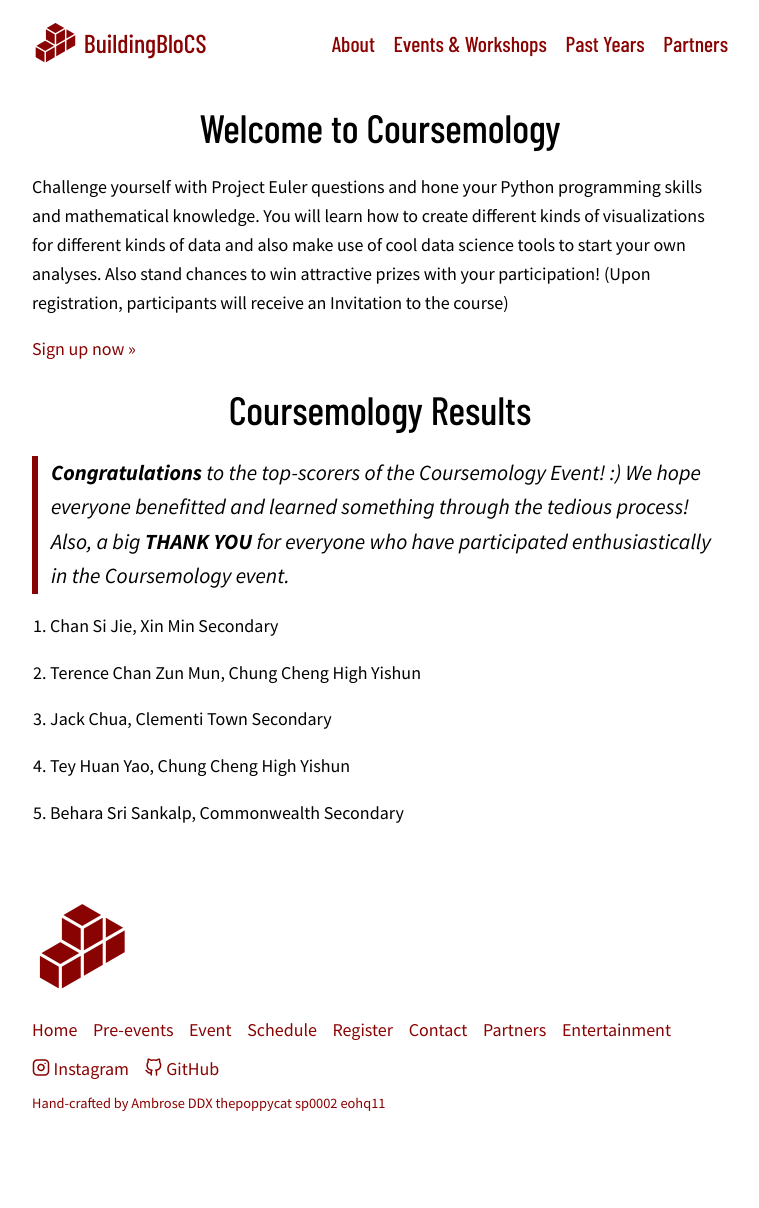
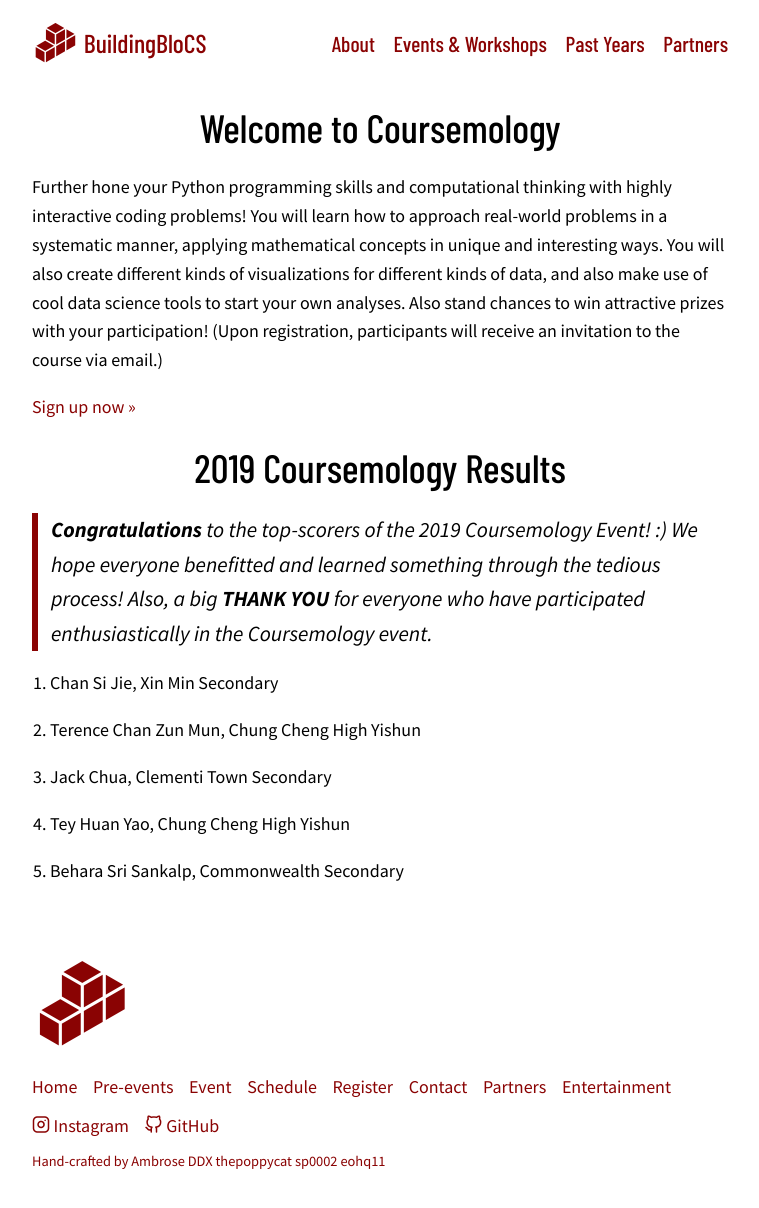
Before and after one commit to buildingblocs/2020, a Jekyll site: the page built from pre-event/coursemology/index.md, in a window 1280 px wide and 1219 px high. Shown: the top 1208 px of the window, without its empty margins (260-1019 px from the left). Built offline with Jekyll 4.4.1, drawn with Linux system fonts in a browser that asks for light colours; some web fonts are replaced; our own code applies the rules of GitHub Pages for plain Markdown files.

Commit message:
Changed coursemology desc and registration link
Changed the coursemology description to better fit our current assignments and problems this year(not just Project Euler), and changed the form link to the currently-live coursemology registration form from the inactive form they used last year.

```diff
--- a/pre-event/coursemology/index.md
+++ b/pre-event/coursemology/index.md
@@ -4,13 +4,13 @@ layout: default
 
 # Welcome to Coursemology
 
-Challenge yourself with Project Euler questions and hone your Python programming skills and mathematical knowledge. You will learn how to create different kinds of visualizations for different kinds of data and also make use of cool data science tools to start your own analyses. Also stand chances to win attractive prizes with your participation! (Upon registration, participants will receive an Invitation to the course)
+Further hone your Python programming skills and computational thinking with highly interactive coding problems! You will learn how to approach real-world problems in a systematic manner, applying mathematical concepts in unique and interesting ways. You will also create different kinds of visualizations for different kinds of data, and also make use of cool data science tools to start your own analyses. Also stand chances to win attractive prizes with your participation! (Upon registration, participants will receive an invitation to the course via email.)
 
-[Sign up now &raquo;](https://forms.gle/uWFQnWtcwgELn2Bs9)
+[Sign up now &raquo;](https://forms.gle/ZDwHbLYXCimb39Dm8)
 
-# Coursemology Results
+# 2019 Coursemology Results
 
-> **Congratulations** to the top-scorers of the Coursemology Event! :) We hope everyone benefitted and learned something through the tedious process! Also, a big **THANK YOU** for everyone who have participated enthusiastically in the Coursemology event.
+> **Congratulations** to the top-scorers of the 2019 Coursemology Event! :) We hope everyone benefitted and learned something through the tedious process! Also, a big **THANK YOU** for everyone who have participated enthusiastically in the Coursemology event.
 
 1. Chan Si Jie, Xin Min Secondary
 
```
